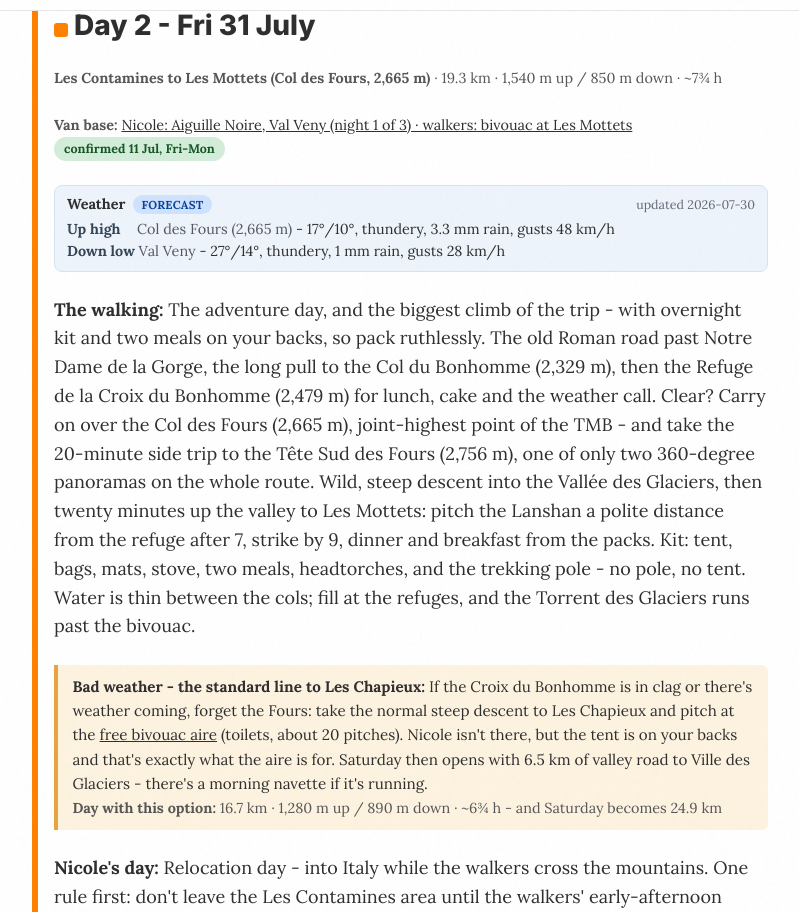
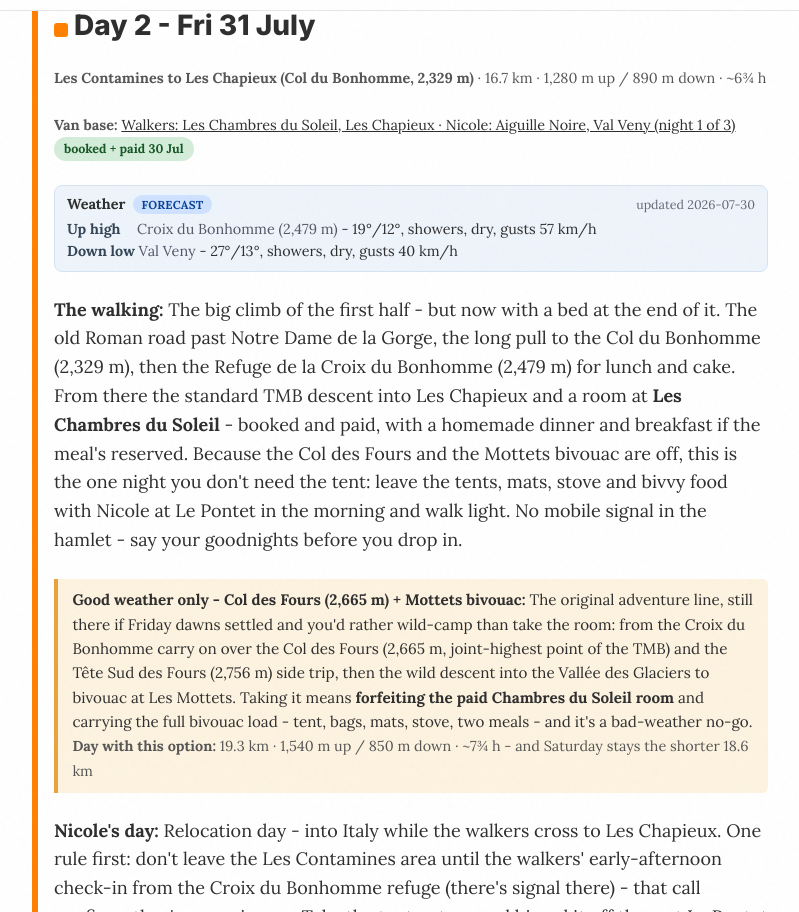
Before and after one commit to seanreillyesq/seanreillyesq.github.io, a Jekyll site: the page built from tmb-2026-plans.html, in a window 1280 px wide and 1400 px high, scrolled down 5848 px, cut to the strip 40-952 px from the top of the window. Shown: the whole strip, without its empty margins (240-1039 px from the left). Built offline with Jekyll 4.4.1, drawn with Linux system fonts in a browser that asks for light colours; some of the changed text lies outside the part shown.

Commit message:
TMB: Day 2 replans to Les Chapieux (Chambres du Soleil booked)
Room booked + paid at Les Chambres du Soleil for Fri 31 Jul, so the walkers
take the standard line down from the Croix du Bonhomme - Col des Fours + Mottets
bivouac dropped (kept as a good-weather option that forfeits the room).
Saturday reverts to the longer 24.9 km Chapieux -> Col de la Seigne stage.
Day 2 weather high-point moved to the Croix du Bonhomme.

```diff
--- a/assets/tmb-2026/tmb-log.js
+++ b/assets/tmb-2026/tmb-log.js
@@ -19,8 +19,8 @@ const LOG = {
       ],
       fixnote: "Two things for the route data: (1) the KMZ line is a little off the walked track between Les Aillouds and the Col de Voza; (2) the day followed the Col de Tricot variant after Voza, so Day 1 in the KMZ/GPX should be the Tricot line, not the standard descent. Flagged for a fix."
     },
-    { n: 2, date: "2026-07-31", label: "Fri 31 July", stage: "Les Contamines to Les Mottets (Col des Fours, 2,665 m)", col: "#ff8000", status: "coming" },
-    { n: 3, date: "2026-08-01", label: "Sat 1 August", stage: "Les Mottets to Val Veny (Col de la Seigne)", col: "#e6c200", status: "coming" },
+    { n: 2, date: "2026-07-31", label: "Fri 31 July", stage: "Les Contamines to Les Chapieux (Col du Bonhomme)", col: "#ff8000", status: "coming" },
+    { n: 3, date: "2026-08-01", label: "Sat 1 August", stage: "Les Chapieux to Val Veny (Col de la Seigne)", col: "#e6c200", status: "coming" },
     { n: 4, date: "2026-08-02", label: "Sun 2 August", stage: "Val Veny to Val Ferret (via Courmayeur)", col: "#00b300", status: "coming" },
     { n: 5, date: "2026-08-03", label: "Mon 3 August", stage: "Val Ferret to La Fouly (Grand Col Ferret, 2,537 m)", col: "#00b3b3", status: "coming" },
     { n: 6, date: "2026-08-04", label: "Tue 4 August", stage: "La Fouly to Champex-Lac", col: "#0000ff", status: "coming" },
--- a/assets/tmb-2026/tmb-weather.js
+++ b/assets/tmb-2026/tmb-weather.js
@@ -27,22 +27,22 @@ const WX = {
   "status": "forecast",
   "date": "2026-07-31",
   "high": {
-   "place": "Col des Fours (2,665 m)",
-   "tmax": 17,
-   "tmin": 10,
-   "precip": 3.3,
+   "place": "Croix du Bonhomme (2,479 m)",
+   "tmax": 19,
+   "tmin": 12,
+   "precip": 0,
    "snow": 0,
-   "gust": 48,
-   "text": "thundery"
+   "gust": 57,
+   "text": "showers"
   },
   "low": {
    "place": "Val Veny",
    "tmax": 27,
-   "tmin": 14,
-   "precip": 1.0,
+   "tmin": 13,
+   "precip": 0.2,
    "snow": 0,
-   "gust": 28,
-   "text": "thundery"
+   "gust": 40,
+   "text": "showers"
   }
  },
  "3": {
@@ -50,21 +50,21 @@ const WX = {
   "date": "2026-08-01",
   "high": {
    "place": "Col de la Seigne (2,516 m)",
-   "tmax": 17,
-   "tmin": 10,
-   "precip": 1.0,
+   "tmax": 16,
+   "tmin": 11,
+   "precip": 0,
    "snow": 0,
-   "gust": 35,
-   "text": "showers"
+   "gust": 31,
+   "text": "part cloud"
   },
   "low": {
    "place": "Val Veny",
    "tmax": 26,
-   "tmin": 13,
-   "precip": 0.9,
+   "tmin": 14,
+   "precip": 0,
    "snow": 0,
-   "gust": 27,
-   "text": "showers"
+   "gust": 30,
+   "text": "part cloud"
   }
  },
  "4": {
--- a/tmb-2026-plans.html
+++ b/tmb-2026-plans.html
@@ -176,22 +176,22 @@ const DAYS = [
   drive:{idx:0, km:27.6, note:"Les Houches to Le Pontet"},
   gmap:"https://www.google.com/maps/dir/?api=1&origin=45.89124,6.78756&destination=45.80303,6.72234&travelmode=driving",
   escape:"Gentle warm-up over the Col de Voza. The valley road and Les Contamines bus are never far if anything niggles."},
- {n:2, date:"2026-07-31", label:"Fri 31 July", stage:"Les Contamines to Les Mottets (Col des Fours, 2,665 m)", km:19.3, up:1540, down:850, hrs:"7&frac34; h", col:"#ff8000",
-  walkers:"The adventure day, and the biggest climb of the trip - with overnight kit and two meals on your backs, so pack ruthlessly. The old Roman road past Notre Dame de la Gorge, the long pull to the Col du Bonhomme (2,329 m), then the Refuge de la Croix du Bonhomme (2,479 m) for lunch, cake and the weather call. Clear? Carry on over the Col des Fours (2,665 m), joint-highest point of the TMB - and take the 20-minute side trip to the T&ecirc;te Sud des Fours (2,756 m), one of only two 360-degree panoramas on the whole route. Wild, steep descent into the Vall&eacute;e des Glaciers, then twenty minutes up the valley to Les Mottets: pitch the Lanshan a polite distance from the refuge after 7, strike by 9, dinner and breakfast from the packs. Kit: tent, bags, mats, stove, two meals, headtorches, and the trekking pole - no pole, no tent. Water is thin between the cols; fill at the refuges, and the Torrent des Glaciers runs past the bivouac.",
-  variant:{name:"Bad weather - the standard line to Les Chapieux",text:"If the Croix du Bonhomme is in clag or there's weather coming, forget the Fours: take the normal steep descent to Les Chapieux and pitch at the <a href='https://park4night.com/fr/place/13306' target='_blank'>free bivouac aire</a> (toilets, about 20 pitches). Nicole isn't there, but the tent is on your backs and that's exactly what the aire is for. Saturday then opens with 6.5 km of valley road to Ville des Glaciers - there's a morning navette if it's running.",
-   stats:"16.7 km &middot; 1,280 m up / 890 m down &middot; ~6&frac34; h - and Saturday becomes 24.9 km"},
-  base:"Nicole: Aiguille Noire, Val Veny (night 1 of 3) &middot; walkers: bivouac at Les Mottets", url:"https://www.aiguillenoire.com/en/home-2/", chip:["ok","confirmed 11 Jul, Fri-Mon"],
-  driver:"Relocation day - into Italy while the walkers cross the mountains. One rule first: don't leave the Les Contamines area until the walkers' early-afternoon check-in from the Croix du Bonhomme refuge (there's signal there) - that call is what confirms they're carrying on rather than turning back. Then two ways over: the grand tour - Beaufort (buy cheese, obviously), over the Cormet de Roselend, down to Bourg-St-Maurice and over the Petit St Bernard (164 km, about 3&frac12; h, the two best passes of the trip, no tolls; one set of temporary traffic lights near the top of the Petit St Bernard, a few minutes' wait) - or the short way through the Mont Blanc tunnel (55 km, just over an hour, <strong>&euro;73.40 one-way</strong> - the van counts as Class 2 whatever the roof height; no tunnel closures during the trip, but expect summer queues). Carrefour Courmayeur for the Italian shop on the way in. The walkers are out of contact overnight, and that's fine - there's barely a bar of signal up there, so no news Friday evening means nothing. The agreed rule: if they haven't appeared or been in touch by 14:00 Saturday at the campsite, ring Refuge des Mottets (+33 4 79 07 01 70), then PGHM (+33 4 50 53 16 89).",
+ {n:2, date:"2026-07-31", label:"Fri 31 July", stage:"Les Contamines to Les Chapieux (Col du Bonhomme, 2,329 m)", km:16.7, up:1280, down:890, hrs:"6&frac34; h", col:"#ff8000",
+  walkers:"The big climb of the first half - but now with a bed at the end of it. The old Roman road past Notre Dame de la Gorge, the long pull to the Col du Bonhomme (2,329 m), then the Refuge de la Croix du Bonhomme (2,479 m) for lunch and cake. From there the standard TMB descent into Les Chapieux and a room at <strong>Les Chambres du Soleil</strong> - booked and paid, with a homemade dinner and breakfast if the meal's reserved. Because the Col des Fours and the Mottets bivouac are off, this is the one night you don't need the tent: leave the tents, mats, stove and bivvy food with Nicole at Le Pontet in the morning and walk light. No mobile signal in the hamlet - say your goodnights before you drop in.",
+  variant:{name:"Good weather only - Col des Fours (2,665 m) + Mottets bivouac",text:"The original adventure line, still there if Friday dawns settled and you'd rather wild-camp than take the room: from the Croix du Bonhomme carry on over the Col des Fours (2,665 m, joint-highest point of the TMB) and the T&ecirc;te Sud des Fours (2,756 m) side trip, then the wild descent into the Vall&eacute;e des Glaciers to bivouac at Les Mottets. Taking it means <strong>forfeiting the paid Chambres du Soleil room</strong> and carrying the full bivouac load - tent, bags, mats, stove, two meals - and it's a bad-weather no-go.",
+   stats:"19.3 km &middot; 1,540 m up / 850 m down &middot; ~7&frac34; h - and Saturday stays the shorter 18.6 km"},
+  base:"Walkers: Les Chambres du Soleil, Les Chapieux &middot; Nicole: Aiguille Noire, Val Veny (night 1 of 3)", url:"https://www.leschambresdusoleil-montblanc.com/en/", chip:["ok","booked + paid 30 Jul"],
+  driver:"Relocation day - into Italy while the walkers cross to Les Chapieux. One rule first: don't leave the Les Contamines area until the walkers' early-afternoon check-in from the Croix du Bonhomme refuge (there's signal there) - that call confirms they're carrying on. Take the tents, stove and bivvy kit off them at Le Pontet before you go; they don't need it for the room. Then two ways over: the grand tour - Beaufort (buy cheese, obviously), the Cormet de Roselend, Bourg-St-Maurice and the Petit St Bernard (164 km, about 3&frac12; h, the two best passes of the trip, no tolls) - or the short way through the Mont Blanc tunnel (55 km, just over an hour, <strong>&euro;73.40 one-way</strong>, van = Class 2). Carrefour Courmayeur for the Italian shop on the way in. The walkers sleep at Les Chambres du Soleil - <strong>no mobile signal in the hamlet</strong>, so no news Friday evening is normal. If they haven't appeared or been in touch by 14:00 Saturday at the campsite, ring Les Chambres du Soleil (+33 4 79 31 30 22), then PGHM (+33 4 50 53 16 89). Saturday is their long 24.9 km day, so expect them later afternoon.",
   drive:{idx:1, km:163.9, note:"Le Pontet to Val Veny via Cormet de Roselend + Petit St Bernard"},
   gmap:"https://www.google.com/maps/dir/?api=1&origin=45.80303,6.72234&destination=45.80632,6.92484&travelmode=driving&waypoints=45.6797,6.6739%7C45.6809,6.8836",
-  escape:"Refuge de la Croix du Bonhomme is the staffed decision point - retreat line from there is back to Les Contamines or the fallback descent to Les Chapieux. After the Col des Fours the escape is forwards: Ville des Glaciers and Les Mottets both sit on a road head, and Mottets has a phone."},
- {n:3, date:"2026-08-01", label:"Sat 1 August", stage:"Les Mottets to Val Veny (Col de la Seigne)", km:18.6, up:660, down:1040, hrs:"5&frac34; h", col:"#e6c200",
-  walkers:"Wake at 1,870 m with the Aiguille des Glaciers overhead. Camp struck by 9, breakfast in the refuge, then a short 650 m pull to the Col de la Seigne (2,516 m) - into Italy, and the best view on the whole route: the entire Mont Blanc massif laid out down Val Veny. Rifugio Elisabetta sits just below for a proper second breakfast, then past Lac Combal and down the valley floor to the campsite. The gentlest day of the first half, done by mid-afternoon.",
-  variant:{name:"Hard option - Pyramides Calcaires (~2,270 m)",text:"Just over the Col de la Seigne, a marked high loop swings round the flank of the Pyramides Calcaires - limestone towers in the middle of all that granite - before rejoining above Lac Combal. Adds about an hour on rougher ground, and puts you right under the Aiguille des Glaciers. Worth it on a clear day; the main path is no hardship if the col was windy.",
-   stats:"19.8 km &middot; 900 m up / 1,160 m down &middot; ~6&frac12; h"},
+  escape:"Refuge de la Croix du Bonhomme is the staffed decision point - the standard descent to Les Chapieux and the booked room is the easy way on; back to Les Contamines is the retreat. Les Chapieux is a road head with a seasonal navette to Bourg-St-Maurice."},
+ {n:3, date:"2026-08-01", label:"Sat 1 August", stage:"Les Chapieux to Val Veny (Col de la Seigne, 2,516 m)", km:24.9, up:890, down:1040, hrs:"8&frac34; h", col:"#e6c200",
+  walkers:"Breakfast at Les Chambres du Soleil, then the longer Saturday the Chapieux route brings: 6.5 km up the valley road (or the morning navette if it's running) to Ville des Glaciers, past the Refuge des Mottets, then the pull to the Col de la Seigne (2,516 m) - into Italy, and the best view on the whole route: the entire Mont Blanc massif laid out down Val Veny. Rifugio Elisabetta sits just below for a proper second breakfast, then past Lac Combal and down the valley floor to the campsite, where Nicole's waiting at the door. About 25 km all in, so a full day rather than the gentle one the bivouac route gave - start reasonably early.",
+  variant:{name:"Hard option - Pyramides Calcaires (~2,270 m)",text:"Just over the Col de la Seigne, a marked high loop swings round the flank of the Pyramides Calcaires - limestone towers in the middle of all that granite - before rejoining above Lac Combal. Adds about an hour on rougher ground, and puts you right under the Aiguille des Glaciers. Worth it on a clear day, but it's a long day already from Chapieux; the main path is no hardship if the col was windy.",
+   stats:"~26 km &middot; 1,130 m up / 1,160 m down &middot; ~9&frac12; h from Chapieux"},
   base:"Val Veny: Aiguille Noire (night 2 of 3)", url:"https://www.aiguillenoire.com/en/home-2/", chip:["ok","confirmed 11 Jul"],
-  driver:"A proper rest day in Italy - the van's already pitched, so it's coffee in Courmayeur, the pool, a book. If the shop didn't happen on the way in, Carrefour Courmayeur is 15 minutes away. The walkers roll in mid-afternoon, at the campsite door - which is the whole point of this base. If nothing's been heard by 14:00, that's the trigger for the Mottets and PGHM calls on yesterday's card.",
-  escape:"Road access at Les Mottets and Ville des Glaciers before the col; after it, descend to the Lac Combal road head. Border crossing on foot at 2,516 m."},
+  driver:"A proper rest day in Italy - the van's already pitched, so it's coffee in Courmayeur, the pool, a book. If the shop didn't happen on the way in, Carrefour Courmayeur is 15 minutes away. The walkers roll in later afternoon (it's their 25 km day), at the campsite door - which is the whole point of this base. If nothing's been heard by 14:00, that's the trigger for the Les Chambres du Soleil and PGHM calls on yesterday's card.",
+  escape:"Road all the way from Chapieux to Ville des Glaciers (seasonal navette), the last vehicle access before the col; after the Col de la Seigne, descend to the Lac Combal road head. Border crossing on foot at 2,516 m."},
  {n:4, date:"2026-08-02", label:"Sun 2 August", stage:"Val Veny to Val Ferret (via Courmayeur)", km:24.5, up:1520, down:1310, hrs:"9 h", col:"#00b300",
   walkers:"The big Italian day, and a game of two halves. Morning: a stiff pull from the campsite up to the Col Ch&eacute;crouit, then the balcony trail high above Val Veny (some of the best views of the trip) and down into Courmayeur - the biggest town on the route, so a proper lunch, gelato, whatever. Afternoon: the relentless 800 m forest climb to Rifugio Bertone, then the glorious balcony path along the Val Ferret flank with the Grandes Jorasses across the valley, and the zigzag descent to Lavachey. <strong>The Val Ferret road is closed to the van (glacier alert), so the ride home is the free 924 shuttle from Lavachey down to Courmayeur - every 20 minutes, last bus 19:39</strong> - where Nicole collects you at Piazzale Monte Bianco. Roughly 1,500 m of ascent all told - pace the morning accordingly, and don't cut the last bus fine. Bertone and Bonatti both do refreshments.",
   variant:{name:"Hard option - T&ecirc;te Bernarda crest (~2,500 m)",text:"From the Bertone climb, the high crest line over the Mont de la Saxe and T&ecirc;te Bernarda instead of the balcony path - a grassy ridge walk with the Grandes Jorasses filling the view the whole way, rejoining before the descent to Val Ferret. Adds around 500 m of climb to what is already a huge day; only take it if the morning went fast.",
```
